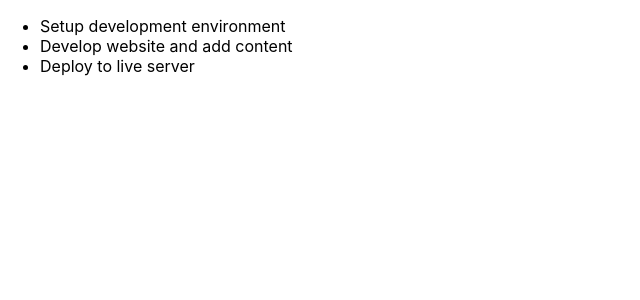
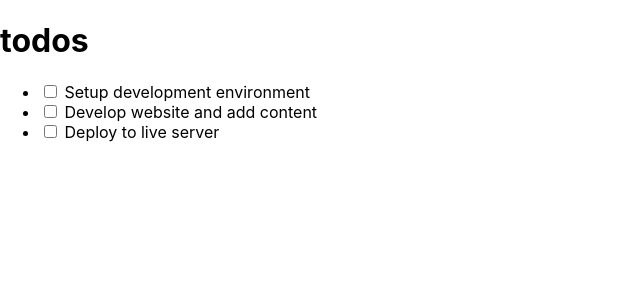
Before and after one commit to IfzaRasool/react-todos, a React (Create React App) app: page / in a window 1280 px wide. Shown: the top 300 px of the page, without its empty margins (0-640 px from the left). Built offline with nearby package versions, Linux system fonts and the light colour scheme.

Commit message:
Add function in todoitem and header

```diff
--- a/src/components/Header.js
+++ b/src/components/Header.js
@@ -0,0 +1,11 @@
+import React from "react"
+
+const Header = () => {
+  return (
+    <header>
+      <h1>todos</h1>
+    </header>
+  )
+}
+
+export default Header
--- a/src/components/TodoContainer.js
+++ b/src/components/TodoContainer.js
@@ -1,5 +1,7 @@
 import React from "react";
 import TodosList from "./TodosList";
+import Header from "./Header";
+
  class TodoContainer extends React.Component {
     state = {
         todos: [
@@ -23,6 +25,7 @@ import TodosList from "./TodosList";
      render(){
          return(
             <div>
+            <Header />
             <TodosList todos={this.state.todos} />
           </div>
          );
--- a/src/components/TodoItem.js
+++ b/src/components/TodoItem.js
@@ -0,0 +1,11 @@
+import React from "react"
+
+function TodoItem(props){
+    return (
+        <li>
+          <input type="checkbox" /> {props.todo.title}
+        </li>
+      )
+}
+
+export default TodoItem
--- a/src/components/TodosList.js
+++ b/src/components/TodosList.js
@@ -1,11 +1,12 @@
-import React from "react"
+import React from "react";
+import TodoItem from "./TodoItem";
 
 class TodosList extends React.Component {
   render() {
     return (
       <ul>
         {this.props.todos.map(todo => (
-          <li>{todo.title}</li>
+          <TodoItem key={todo.id} todo={todo} />
         ))}
       </ul>
     )
```
